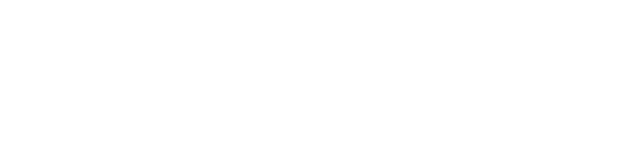
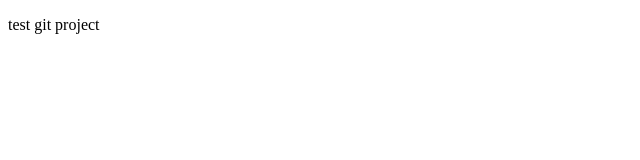
Before and after one commit to MhmdZangoei/Test, a plain HTML site: page index.html in a window 1280 px wide. Shown: the whole page, without its empty margins (0-640 px from the left). Drawn offline with Linux system fonts and the light colour scheme.

Commit message:
edit html

```diff
--- a/index.html
+++ b/index.html
@@ -6,6 +6,6 @@
     <title>Document</title>
 </head>
 <body>
-
+    <p> test git project </p>
 </body>
 </html>
```
